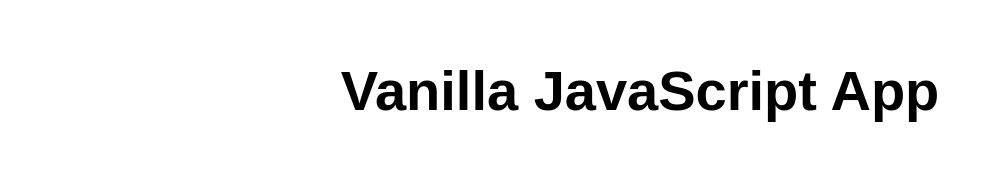
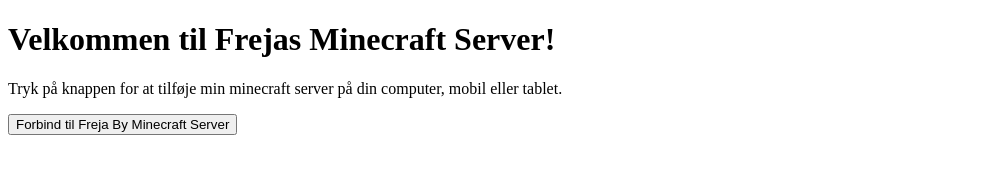
Before and after one commit to ElkjarIT/my-first-static-web-app, a plain HTML site: page src/index.html in a window 1280 px wide. Shown: the whole page, without its empty margins (0-992 px from the left). Drawn offline with Linux system fonts and the light colour scheme.

Commit message:
første html version

```diff
--- a/src/index.html
+++ b/src/index.html
@@ -1,17 +1,28 @@
 <!DOCTYPE html>
-<html lang="en">
+<html lang="da">
+<head>
+    <meta charset="UTF-8">
+    <meta name="viewport" content="width=device-width, initial-scale=1.0">
+    <title>Forbind til Frejas Minecraft Bedrock Server</title>
+</head>
+<body>
+    <h1>Velkommen til Frejas Minecraft Server!</h1>
 
-<head>
-  <meta charset="UTF-8">
-  <meta name="viewport" content="width=device-width, initial-scale=1.0">
-  <link rel="stylesheet" href="styles.css">
-  <title>Vanilla JavaScript App</title>
-</head>
+    <!-- Display server information -->
+    <p>Tryk på knappen for at tilføje min minecraft server på din computer, mobil eller tablet.</p>
 
-<body>
-  <main>
-    <h1>Vanilla JavaScript App</h1>
-  </main>
+    <!-- Button to connect to the server -->
+    <button onclick="forbindTilServer()">Forbind til Freja By Minecraft Server</button>
+
+    <script>
+        function forbindTilServer() {
+            const serverAdresse = "frejaby.aser.dk";
+            const serverPort = "19132";
+            const serverNavn = "Freja By";
+
+            const bedrockUrl = `minecraft://?addExternalServer=${encodeURIComponent(serverNavn)}|${serverAdresse}:${serverPort}`;
+            window.location.href = bedrockUrl;
+        }
+    </script>
 </body>
-
 </html>
```
